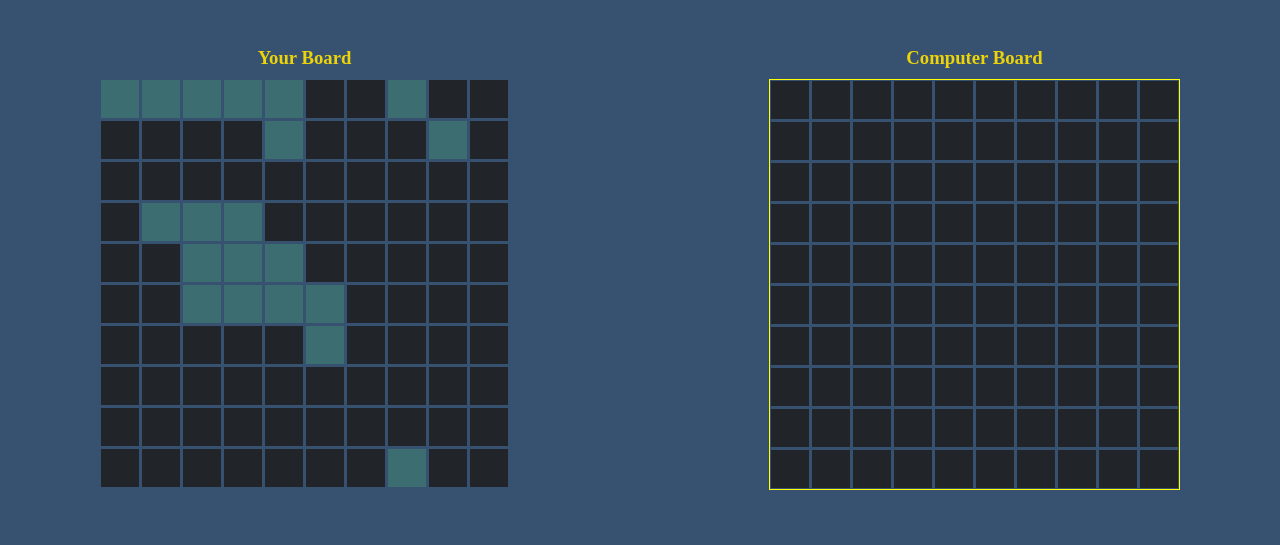
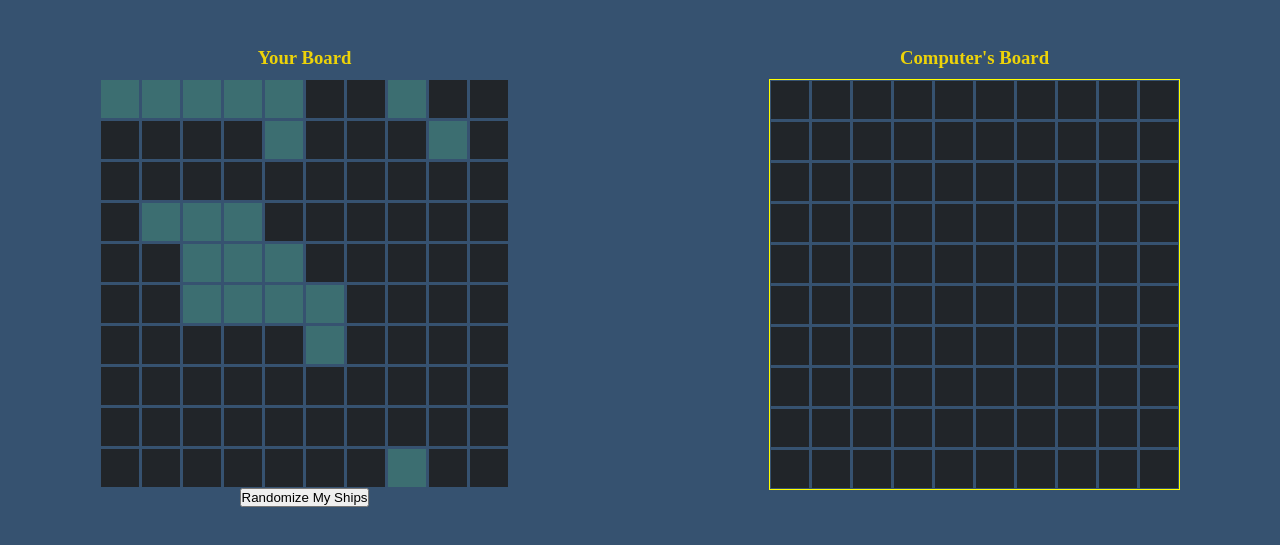
Before and after one commit to navjotmaan/Battleship, a website with bundled scripts: page src/index.html in a window 1280 px wide. Shown: the part 71-616 px from the top of the page. Built offline with nearby package versions, Linux system fonts and the light colour scheme.

Commit message:
add button to randomize ships of player board

```diff
--- a/src/index.html
+++ b/src/index.html
@@ -17,10 +17,11 @@
         <div class="board-name">
             <h3>Your Board</h3>
             <div id="player-board" class="board"></div>
+            <button id="randomize">Randomize My Ships</button>
         </div>
 
         <div class="board-name">
-            <h3>Computer Board</h3>
+            <h3>Computer's Board</h3>
             <div id="computer-board" class="board"></div>
         </div>
     </div>
```
